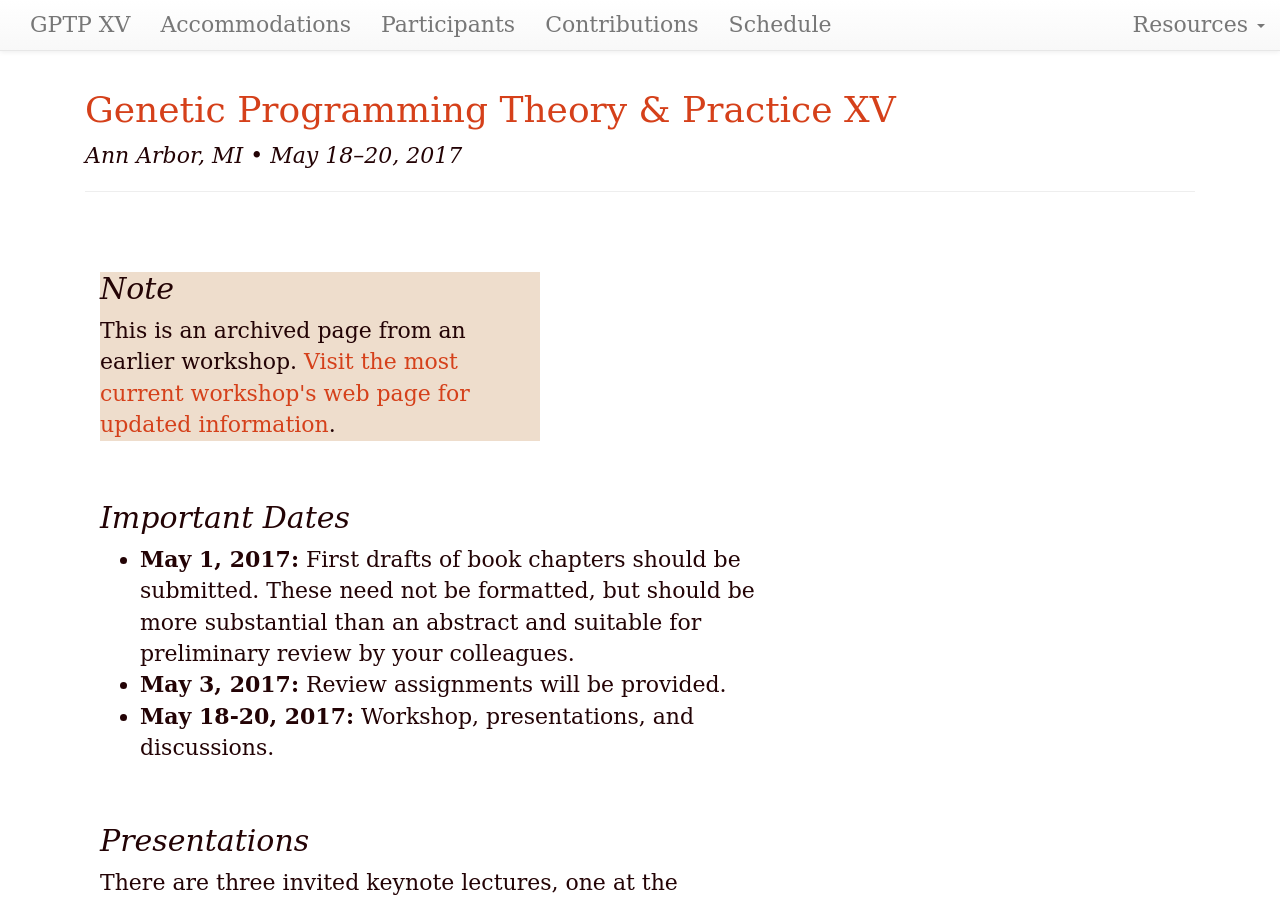
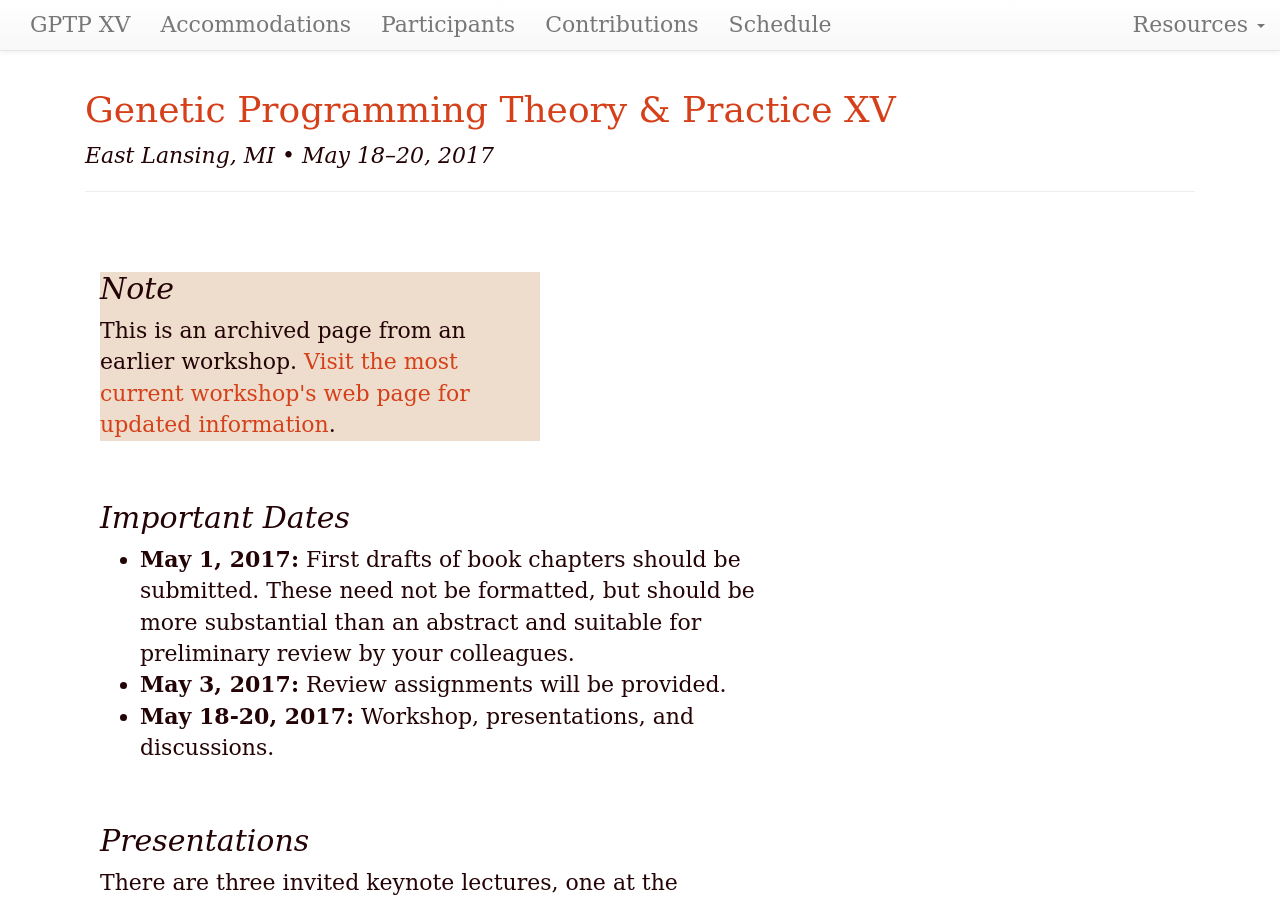
Before and after one commit to GPTP-workshop/gptp-workshop.github.io, a Jekyll site: the page built from 2017/contributions.md, in a window 1280 px wide and 900 px high. Built offline with Jekyll 4.4.1, drawn with Linux system fonts in a browser that asks for light colours; our own code applies the rules of GitHub Pages for plain Markdown files.

Commit message:
Update old.html

```diff
--- a/_layouts/old.html
+++ b/_layouts/old.html
@@ -21,7 +21,7 @@
     <div class="container">
       <div class="col-sm-12">
         <h1><a href="index.html">Genetic Programming Theory & Practice {{page.roman}}</a></h1>
-        <div class="dateline">Ann Arbor, MI • {{page.dates}} <hr /></div>
+        <div class="dateline">East Lansing, MI • {{page.dates}} <hr /></div>
         <div class="col-sm-12">
 
       <div class="obsolete">
```
